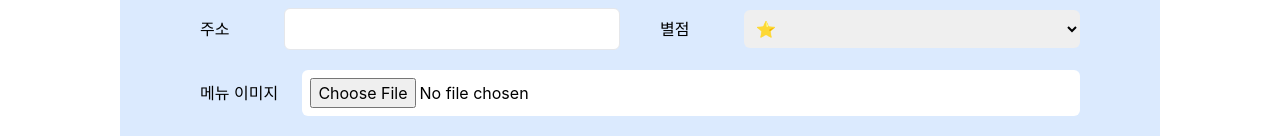
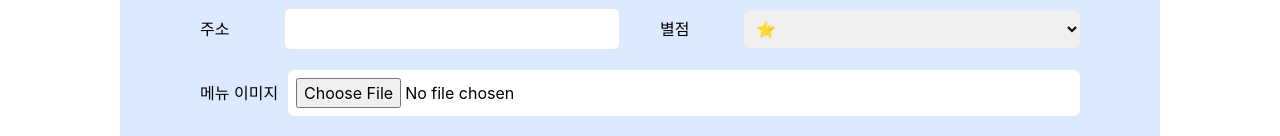
Before and after one commit to erinmzo/foodlog, a Next.js app: page /post/write in a window 1280 px wide. Shown: the part 494-630 px from the top of the page. Built offline with nearby package versions, Linux system fonts and the light colour scheme.

Commit message:
style:writepage css 수정

```diff
--- a/src/components/post/write/Write.tsx
+++ b/src/components/post/write/Write.tsx
@@ -45,7 +45,7 @@ function WritePage() {
 
           <div className="flex mt-5 items-center">
             <label className="w-[10%] whitespace-nowrap">메뉴 이미지</label>
-            <input className="w-[90%] bg-white p-2 rounded-md ml-4" type="file" />
+            <input className="w-[90%] bg-white p-2 rounded-md" type="file" />
           </div>
 
           <div className="mt-5">
```
